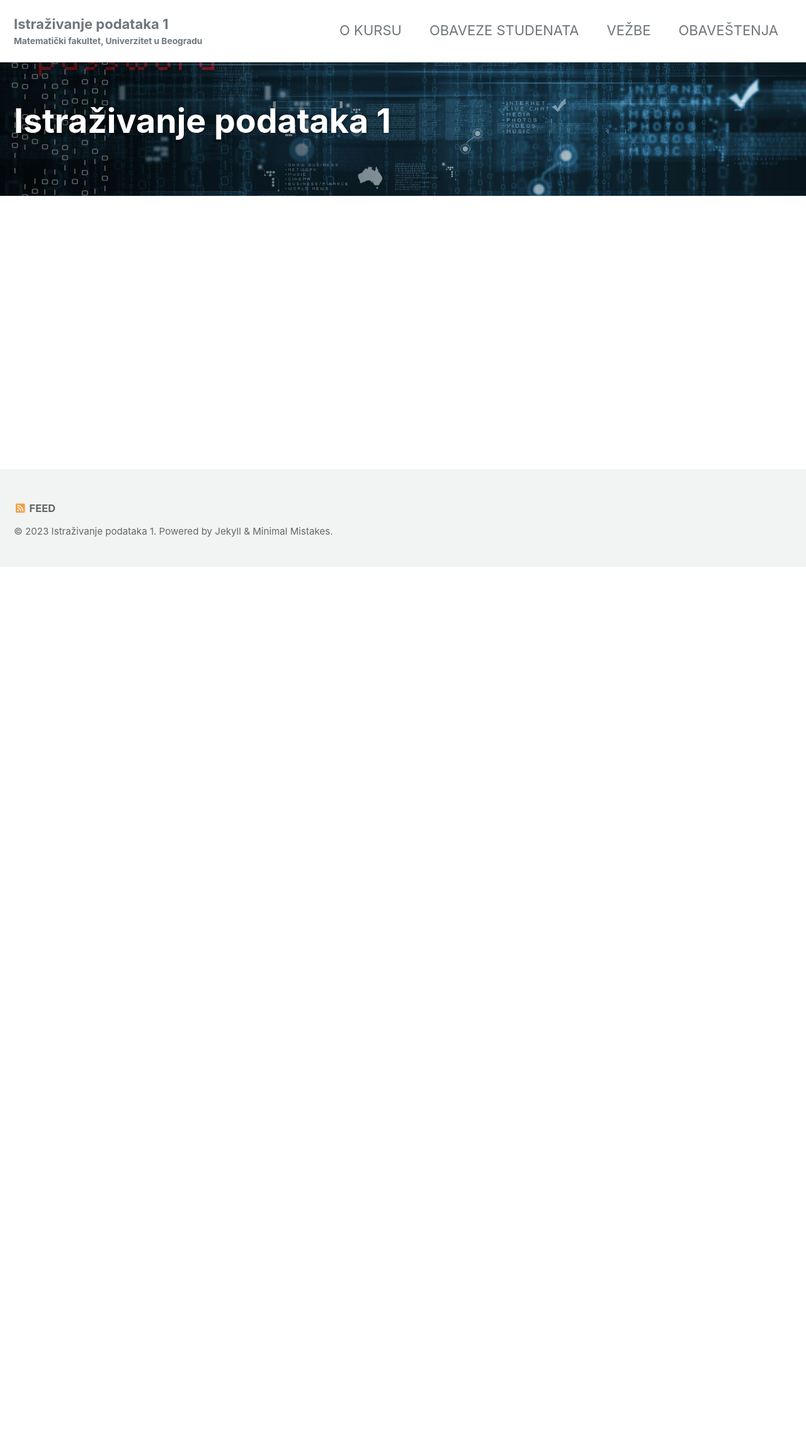
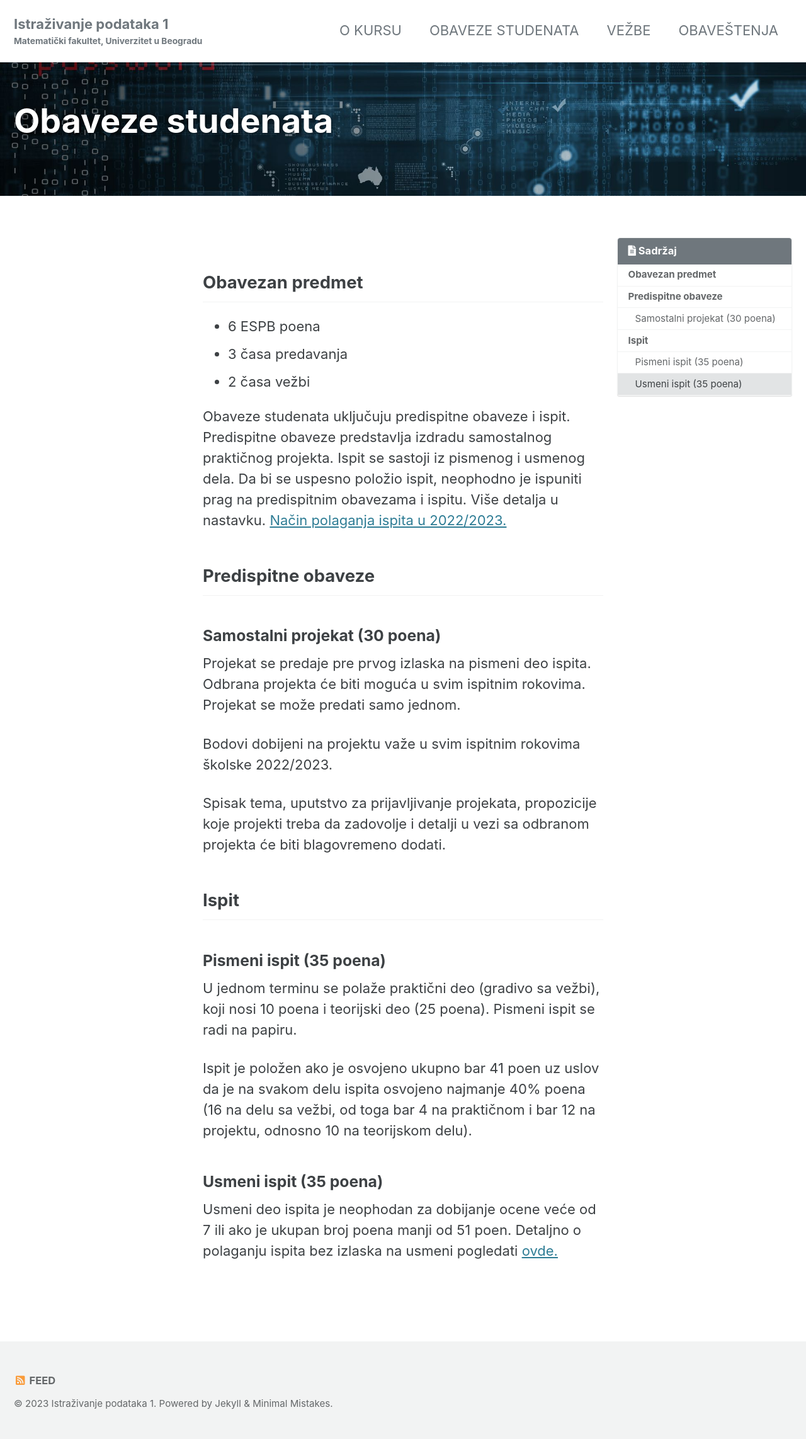
Before and after one commit to MATF-istrazivanje-podataka-1/MATF-istrazivanje-podataka-1.github.io, a Jekyll site: the page built from obligations.md, in a window 1280 px wide. Shown: the whole page at 63% size. Built offline with Jekyll 4.4.1, drawn with Linux system fonts in a browser that asks for light colours; cached includes are drawn as plain includes; before the commit the page ends 900 px from its top, so only the background shows below that.

Commit message:
Updated obligations and added materials for week 1 and 2.

```diff
--- a/_sass/minimal-mistakes/_print.scss
+++ b/_sass/minimal-mistakes/_print.scss
@@ -25,7 +25,7 @@
     margin: 0 auto;
     background: #fff !important;
     color: #000 !important;
-    font-size: 1rem;
+    font-size: 0.8rem;
     line-height: 1.5;
     -moz-osx-font-smoothing: grayscale;
     -webkit-font-smoothing: antialiased;
--- a/obligations.md
+++ b/obligations.md
@@ -1,7 +1,8 @@
 ---
 permlink: /obligations/
-layout: collection
+layout: single
 hidden: true
+title: Obaveze studenata
 header:
   overlay_color: "#5e616c"
   overlay_image: /assets/images/big-data.jpg
@@ -9,3 +10,34 @@ toc: true
 toc_label: Sadržaj
 toc_sticky: true
 ---
+
+## Obavezan predmet
+
+* 6 ESPB poena
+* 3 časa predavanja
+* 2 časa vežbi
+
+Obaveze studenata uključuju predispitne obaveze i ispit.
+Predispitne obaveze predstavlja izdradu samostalnog praktičnog projekta.
+Ispit se sastoji iz pismenog i usmenog dela.
+Da bi se uspesno položio ispit, neophodno je ispuniti prag na predispitnim obavezama i ispitu. Više detalja u nastavku.
+[Način polaganja ispita u 2022/2023.](http://poincare.matf.bg.ac.rs/~nenad.mitic/ip1/polaganje_ispita.pdf)
+## Predispitne obaveze
+### Samostalni projekat (30 poena)
+Projekat se predaje pre prvog izlaska na pismeni deo ispita.
+Odbrana projekta će biti moguća u svim ispitnim rokovima. Projekat se može predati samo jednom.
+
+Bodovi dobijeni na projektu važe u svim ispitnim rokovima školske 2022/2023.
+
+Spisak tema, uputstvo za prijavljivanje projekata, propozicije koje projekti treba da zadovolje i detalji u vezi sa odbranom projekta će biti blagovremeno dodati.
+
+## Ispit
+### Pismeni ispit (35 poena)
+U jednom terminu se polaže praktični deo (gradivo sa vežbi), koji nosi 10 poena i teorijski deo (25 poena).
+Pismeni ispit se radi na papiru.
+
+Ispit je položen ako je osvojeno ukupno bar 41 poen uz uslov da je na svakom delu ispita osvojeno najmanje 40% poena (16 na delu sa vežbi, od toga bar 4 na praktičnom i bar 12 na projektu, odnosno 10 na teorijskom delu).
+
+### Usmeni ispit (35 poena)
+Usmeni deo ispita je neophodan za dobijanje ocene veće od 7 ili ako je ukupan broj poena manji od 51 poen.
+Detaljno o polaganju ispita bez izlaska na usmeni pogledati [ovde.](http://poincare.matf.bg.ac.rs/~nenad.mitic/ip1/polaganje_ispita.pdf)
```
Also changed, not shown: index.html (deleted, +0 -8 lines), index.md (added, +33 -0 lines), practices.md (+10 -1 lines).
